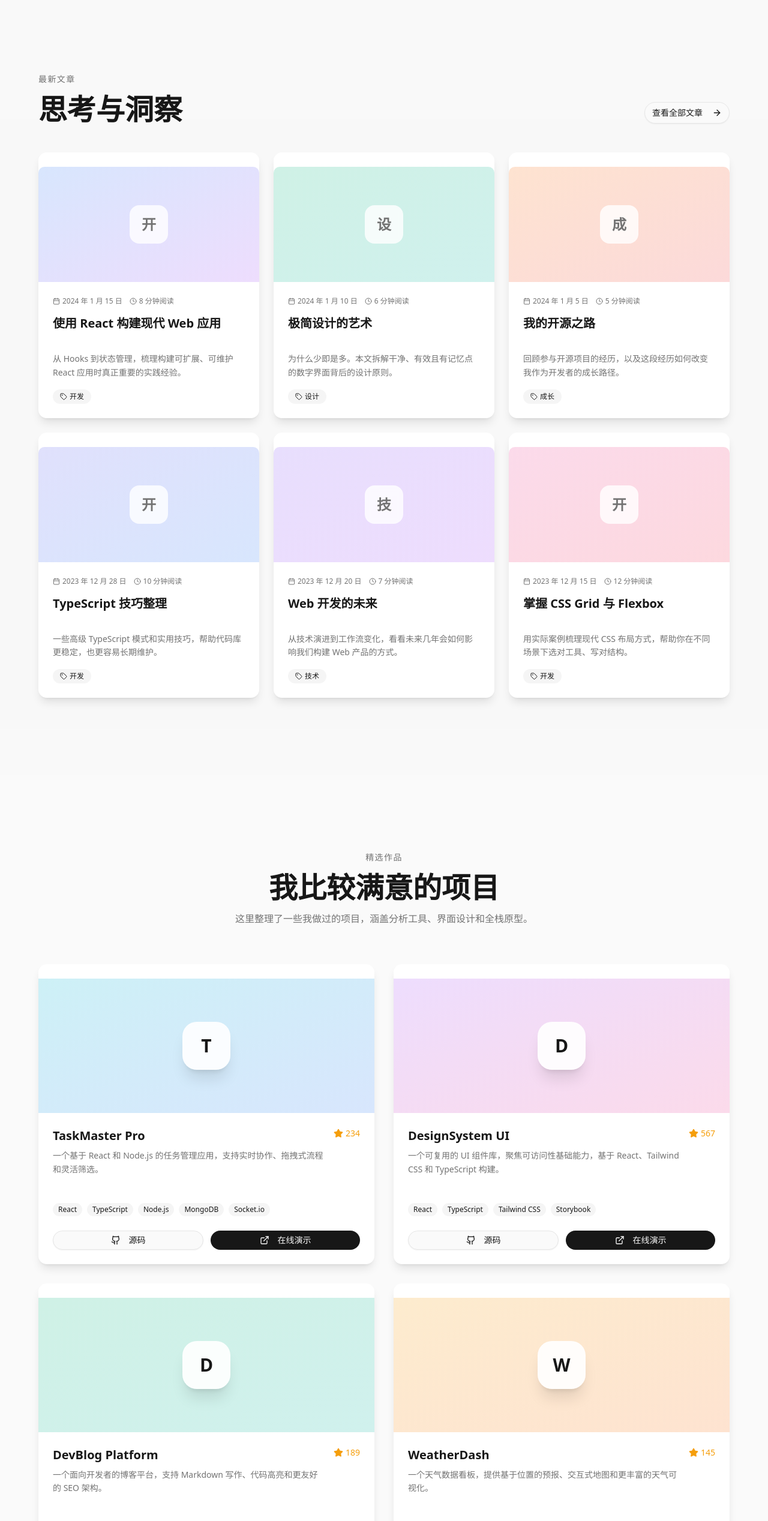
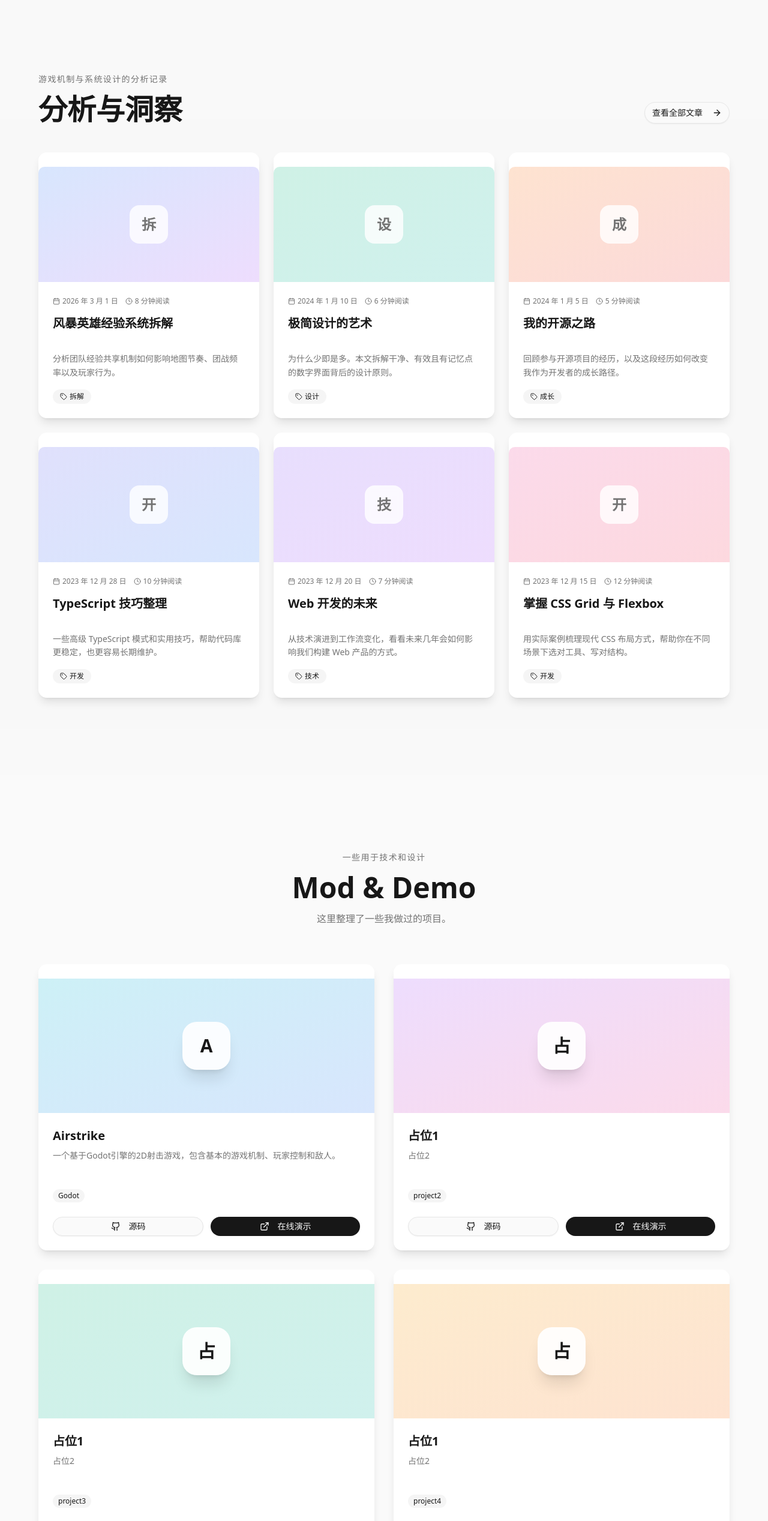
Before and after one commit to Yixuan-Tao/Yixuan-Tao.github.io, a React (Vite) app: page / in a window 1280 px wide. Shown: the part 1580-4115 px from the top of the page at 60% size. Built offline with nearby package versions, Linux system fonts and the light colour scheme.

Commit message:
Remove star elements from Projects section

```diff
--- a/src/locales/en.json
+++ b/src/locales/en.json
@@ -51,16 +51,16 @@
     }
   },
   "blog": {
-    "title": "Latest Articles",
-    "heading": "Thoughts & Insights",
+    "title": "Gameplay Analysis & System Design Insights",
+    "heading": "Analysis & Insights",
     "viewAll": "View All Posts",
     "posts": {
       "post1": {
-        "title": "Building Modern Web Applications with React",
-        "excerpt": "Explore the best practices for building scalable and maintainable React applications. From hooks to state management, this article covers what actually matters in production.",
-        "date": "Jan 15, 2024",
+        "title": "Storm Hero Experience System Breakdown",
+        "excerpt": "Analyze the team experience-sharing mechanism's impact on map rhythm, team dynamics, and player behavior.",
+        "date": "Mar 1, 2026",
         "readTime": "8 min read",
-        "category": "Development"
+        "category": "Breakdown"
       },
       "post2": {
         "title": "The Art of Minimalist Design",
@@ -100,27 +100,27 @@
     }
   },
   "projects": {
-    "title": "Featured Work",
-    "heading": "Projects I'm Proud Of",
-    "subtitle": "A collection of projects spanning analysis tools, interfaces, and full-stack prototypes.",
+    "title": "Some Projects for Tech & Design",
+    "heading": "Mod & Demo",
+    "subtitle": "Here are some projects I've done.",
     "code": "Code",
     "demo": "Live Demo",
     "items": {
       "project1": {
-        "name": "TaskMaster Pro",
-        "description": "A task management application built with React and Node.js, featuring real-time collaboration, drag-and-drop workflows, and flexible filtering."
+        "name": "Airstrike",
+        "description": "A 2D shooting game built with Godot, featuring basic game mechanics, player controls, and enemy AI."
       },
       "project2": {
-        "name": "DesignSystem UI",
-        "description": "A reusable UI component library with accessible building blocks, built with React, Tailwind CSS, and TypeScript."
+        "name": "Placeholder 1",
+        "description": "Placeholder 2"
       },
       "project3": {
-        "name": "DevBlog Platform",
-        "description": "A blogging platform tailored for developers, with Markdown authoring, syntax highlighting, and SEO-friendly architecture."
+        "name": "Placeholder 1",
+        "description": "Placeholder 2"
       },
       "project4": {
-        "name": "WeatherDash",
-        "description": "A weather dashboard with location-aware forecasts, interactive maps, and richer weather data visualizations."
+        "name": "Placeholder 1",
+        "description": "Placeholder 2"
       }
     }
   },
--- a/src/locales/zh.json
+++ b/src/locales/zh.json
@@ -51,16 +51,16 @@
     }
   },
   "blog": {
-    "title": "最新文章",
-    "heading": "思考与洞察",
+    "title": "游戏机制与系统设计的分析记录",
+    "heading": "分析与洞察",
     "viewAll": "查看全部文章",
     "posts": {
       "post1": {
-        "title": "使用 React 构建现代 Web 应用",
-        "excerpt": "从 Hooks 到状态管理，梳理构建可扩展、可维护 React 应用时真正重要的实践经验。",
-        "date": "2024 年 1 月 15 日",
+        "title": "风暴英雄经验系统拆解",
+        "excerpt": "分析团队经验共享机制如何影响地图节奏、团战频率以及玩家行为。",
+        "date": "2026 年 3 月 1 日",
         "readTime": "8 分钟阅读",
-        "category": "开发"
+        "category": "拆解"
       },
       "post2": {
         "title": "极简设计的艺术",
@@ -100,27 +100,27 @@
     }
   },
   "projects": {
-    "title": "精选作品",
-    "heading": "我比较满意的项目",
-    "subtitle": "这里整理了一些我做过的项目，涵盖分析工具、界面设计和全栈原型。",
+    "title": "一些用于技术和设计",
+    "heading": "Mod & Demo",
+    "subtitle": "这里整理了一些我做过的项目。",
     "code": "源码",
     "demo": "在线演示",
     "items": {
       "project1": {
-        "name": "TaskMaster Pro",
-        "description": "一个基于 React 和 Node.js 的任务管理应用，支持实时协作、拖拽式流程和灵活筛选。"
+        "name": "Airstrike",
+        "description": "一个基于Godot引擎的2D射击游戏，包含基本的游戏机制、玩家控制和敌人。"
       },
       "project2": {
-        "name": "DesignSystem UI",
-        "description": "一个可复用的 UI 组件库，聚焦可访问性基础能力，基于 React、Tailwind CSS 和 TypeScript 构建。"
+        "name": "占位1",
+        "description": "占位2"
       },
       "project3": {
-        "name": "DevBlog Platform",
-        "description": "一个面向开发者的博客平台，支持 Markdown 写作、代码高亮和更友好的 SEO 架构。"
+        "name": "占位1",
+        "description": "占位2"
       },
       "project4": {
-        "name": "WeatherDash",
-        "description": "一个天气数据看板，提供基于位置的预报、交互式地图和更丰富的天气可视化。"
+        "name": "占位1",
+        "description": "占位2"
       }
     }
   },
--- a/src/sections/Projects.tsx
+++ b/src/sections/Projects.tsx
@@ -1,5 +1,5 @@
 import { useEffect, useRef } from 'react';
-import { ExternalLink, Github, Star } from 'lucide-react';
+import { ExternalLink, Github } from 'lucide-react';
 import { useTranslation } from 'react-i18next';
 import { Button } from '@/components/ui/button';
 import { Badge } from '@/components/ui/badge';
@@ -15,37 +15,33 @@ const projects = [
   {
     id: 1,
     key: 'projects.items.project1',
-    tags: ['React', 'TypeScript', 'Node.js', 'MongoDB', 'Socket.io'],
-    github: 'https://github.com',
+    tags: ['Godot'],
+    github: 'https://github.com/Yixuan-Tao/Airstrike',
     demo: 'https://demo.com',
-    stars: 234,
     image: 'bg-gradient-to-br from-cyan-500/20 to-blue-500/20',
   },
   {
     id: 2,
     key: 'projects.items.project2',
-    tags: ['React', 'TypeScript', 'Tailwind CSS', 'Storybook'],
+    tags: ['project2'],
     github: 'https://github.com',
     demo: 'https://demo.com',
-    stars: 567,
     image: 'bg-gradient-to-br from-purple-500/20 to-pink-500/20',
   },
   {
     id: 3,
     key: 'projects.items.project3',
-    tags: ['Next.js', 'MDX', 'Prisma', 'PostgreSQL'],
+    tags: ['project3'],
     github: 'https://github.com',
     demo: 'https://demo.com',
-    stars: 189,
     image: 'bg-gradient-to-br from-emerald-500/20 to-teal-500/20',
   },
   {
     id: 4,
     key: 'projects.items.project4',
-    tags: ['Vue.js', 'D3.js', 'OpenWeather API', 'PWA'],
+    tags: ['project4'],
     github: 'https://github.com',
     demo: 'https://demo.com',
-    stars: 145,
     image: 'bg-gradient-to-br from-amber-500/20 to-orange-500/20',
   },
 ];
@@ -116,17 +112,11 @@ export function Projects() {
                 </div>
 
                 <CardHeader className="pb-3">
-                  <div className="flex items-start justify-between gap-4">
-                    <div>
-                      <CardTitle className="text-xl mb-2">{content.name}</CardTitle>
-                      <CardDescription className="text-sm leading-relaxed">
-                        {content.description}
-                      </CardDescription>
-                    </div>
-                    <div className="flex items-center gap-1 text-amber-500 shrink-0">
-                      <Star className="w-4 h-4 fill-current" />
-                      <span className="text-sm font-medium">{project.stars}</span>
-                    </div>
+                  <div>
+                    <CardTitle className="text-xl mb-2">{content.name}</CardTitle>
+                    <CardDescription className="text-sm leading-relaxed">
+                      {content.description}
+                    </CardDescription>
                   </div>
                 </CardHeader>
 
```
